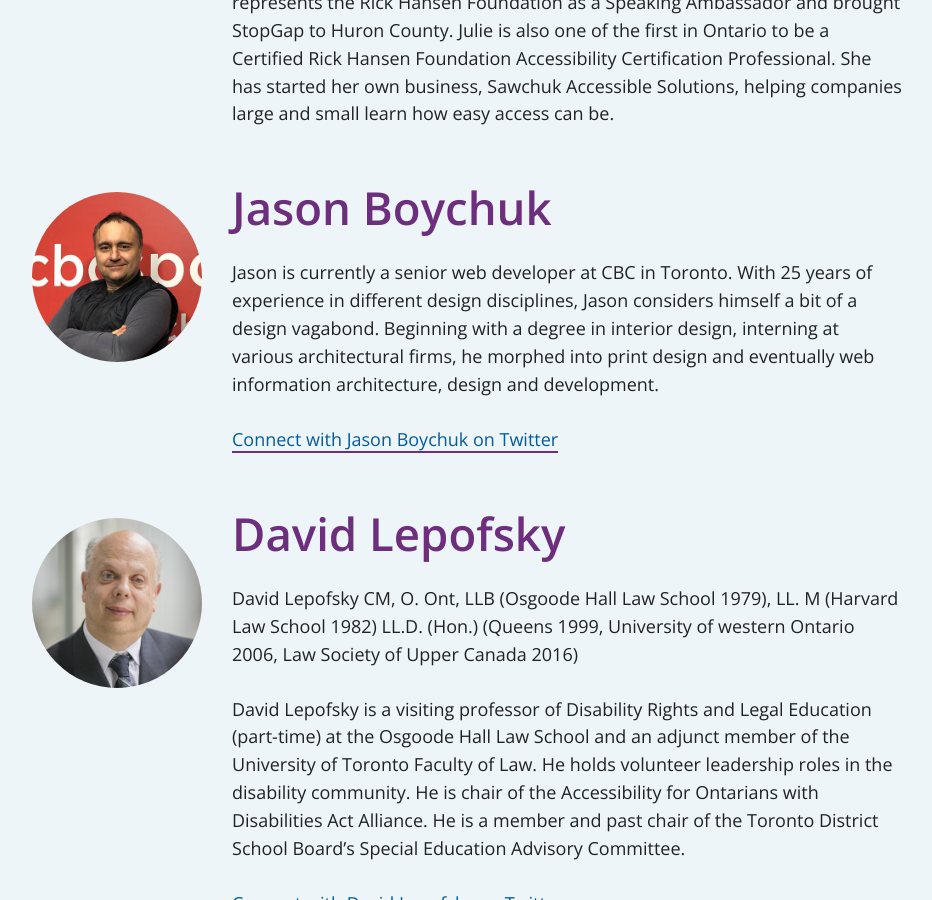
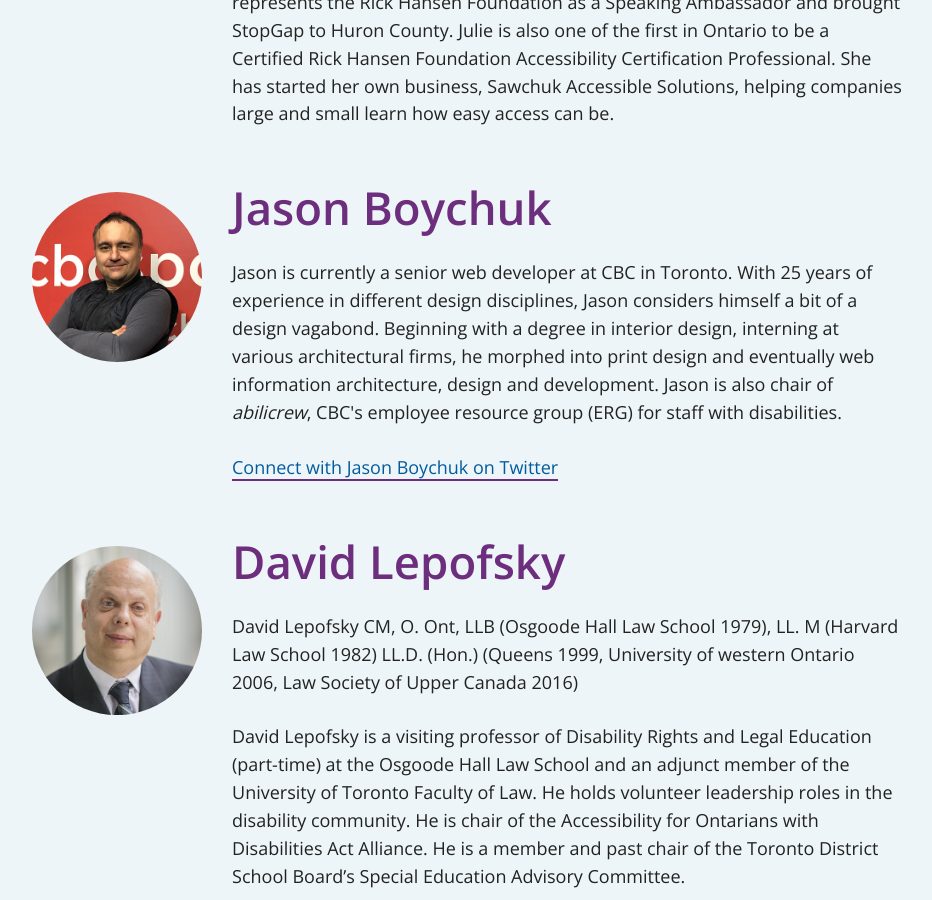
Before and after one commit to a11yTO/static-irl-site, a Jekyll site: the page built from speakers.html, in a window 1280 px wide and 900 px high, scrolled down 6852 px. Shown: the whole window, without its empty margins (172-1104 px from the left). Built offline with Jekyll 4.4.1, drawn with Linux system fonts in a browser that asks for light colours.

Commit message:
Update Jason's bio

```diff
--- a/speakers.html
+++ b/speakers.html
@@ -112,10 +112,11 @@ description: We're is thrilled to announce our first round of world renowned spe
         <section id="jboychuk" class="speaker-detail clearfix">
             <h2 class="speaker">Jason Boychuk</h2>
             <img src="/assets/speakers/Jason-Boychuk_400x400.jpg" alt="Headshot of Jason Boychuk" />
-            <p class="speaker-bio">Jason is currently a senior web developer at CBC in Toronto. With 25 years of experience in different design disciplines, Jason considers himself a bit of a design vagabond. Beginning with a degree in interior design, interning at various architectural firms, he morphed into print design and eventually web information architecture, design and development.</p>
+            <p class="speaker-bio">Jason is currently a senior web developer at CBC in Toronto. With 25 years of experience in different design disciplines, Jason considers himself a bit of a design vagabond. Beginning with a degree in interior design, interning at various architectural firms, he morphed into print design and eventually web information architecture, design and development. Jason is also chair of <em>abilicrew</em>, CBC's employee resource group (ERG) for staff with disabilities.</p>
             <p class="speaker-twitter"><a href="https://twitter.com/jboychuk" target="_blank">Connect with Jason Boychuk on Twitter</a></p>
         </section>
-        <section id="jboychuk" class="speaker-detail clearfix">
+
+        <section id="davidlepofsky" class="speaker-detail clearfix">
             <h3 class="speaker">David Lepofsky</h3>
             <img src="/assets/speakers/David-Lepofsky_400x400.jpg" alt="Headshot of Jason Boychuk" />
             <p class="speaker-bio">David Lepofsky CM, O. Ont, LLB (Osgoode Hall Law School 1979), LL. M (Harvard Law School 1982) LL.D. (Hon.) (Queens 1999, University of western Ontario 2006, Law Society of Upper Canada 2016)</p>
--- a/talks.html
+++ b/talks.html
@@ -161,9 +161,9 @@ description: Here are our planned talks.
             <h2 class="talk-name">Elevator accessibility: Tips to be aware, making the user experience more uplifting</h2>
             <p class="talk-desc">Today's connected elevator cabs with offerings of video and touch screen interfaces can provide a sleek journey to your floor. However we can't forget all users when considering this tech. Jason presents a case where a high tech cab retrofit created an impediment for users with certain disabilities. A bit of knowledge and advocacy helped make it better. He will provide some tips anyone can use when working with project teams or facilities management, or in fact anyone who wants to improve accessibility in their building.</p>
             <section id="jboychuk" class="speaker-detail clearfix">
-                <h3 class="speaker">Jason Boychuk</h3>
+                <h2 class="speaker">Jason Boychuk</h2>
                 <img src="/assets/speakers/Jason-Boychuk_400x400.jpg" alt="Headshot of Jason Boychuk" />
-                <p class="speaker-bio">Jason is currently a senior web developer at CBC in Toronto. With 25 years of experience in different design disciplines, Jason considers himself a bit of a design vagabond. Beginning with a degree in interior design, interning at various architectural firms, he morphed into print design and eventually web information architecture, design and development.</p>
+                <p class="speaker-bio">Jason is currently a senior web developer at CBC in Toronto. With 25 years of experience in different design disciplines, Jason considers himself a bit of a design vagabond. Beginning with a degree in interior design, interning at various architectural firms, he morphed into print design and eventually web information architecture, design and development. Jason is also chair of <em>abilicrew</em>, CBC's employee resource group (ERG) for staff with disabilities.</p>
                 <p class="speaker-twitter"><a href="https://twitter.com/jboychuk" target="_blank">Connect with Jason Boychuk on Twitter</a></p>
             </section>
         </section>
```
